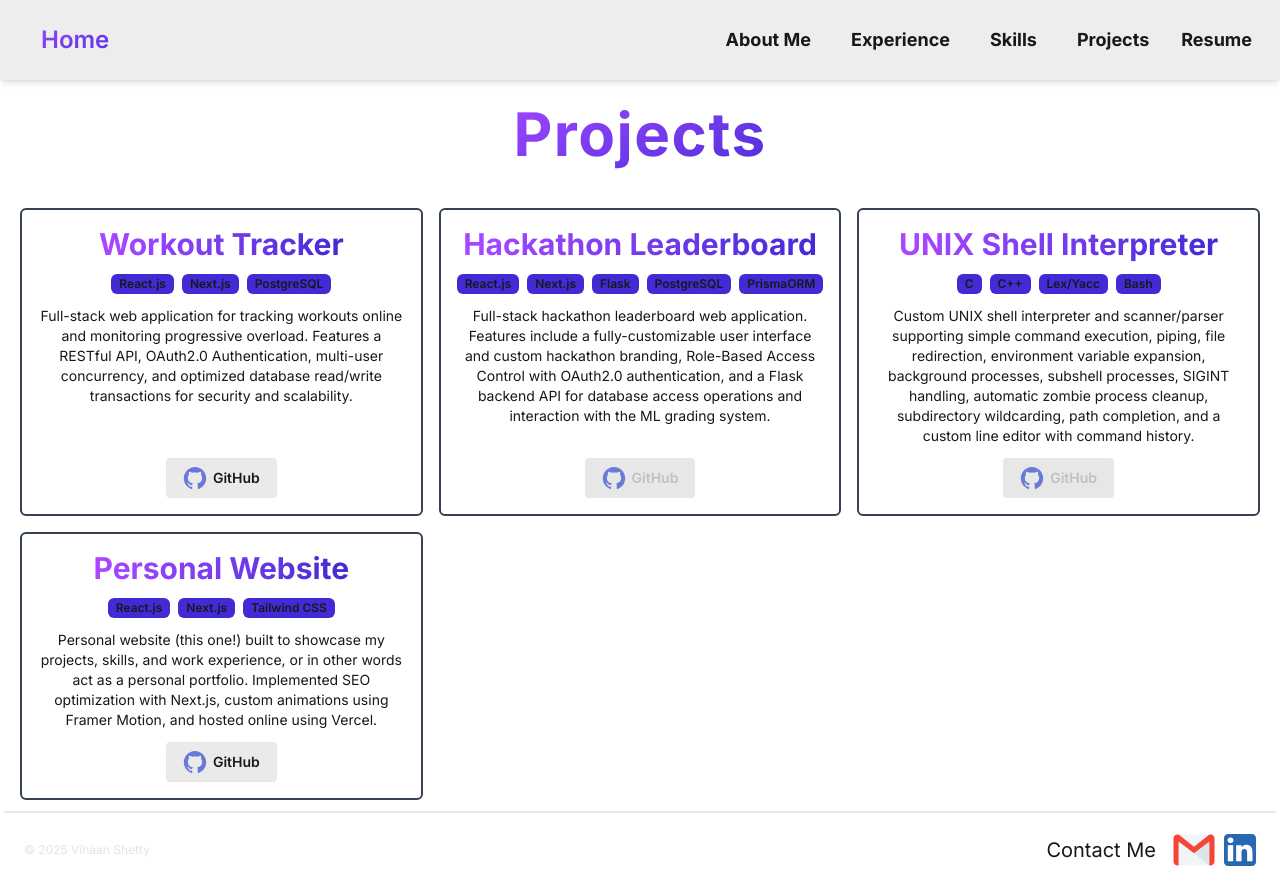
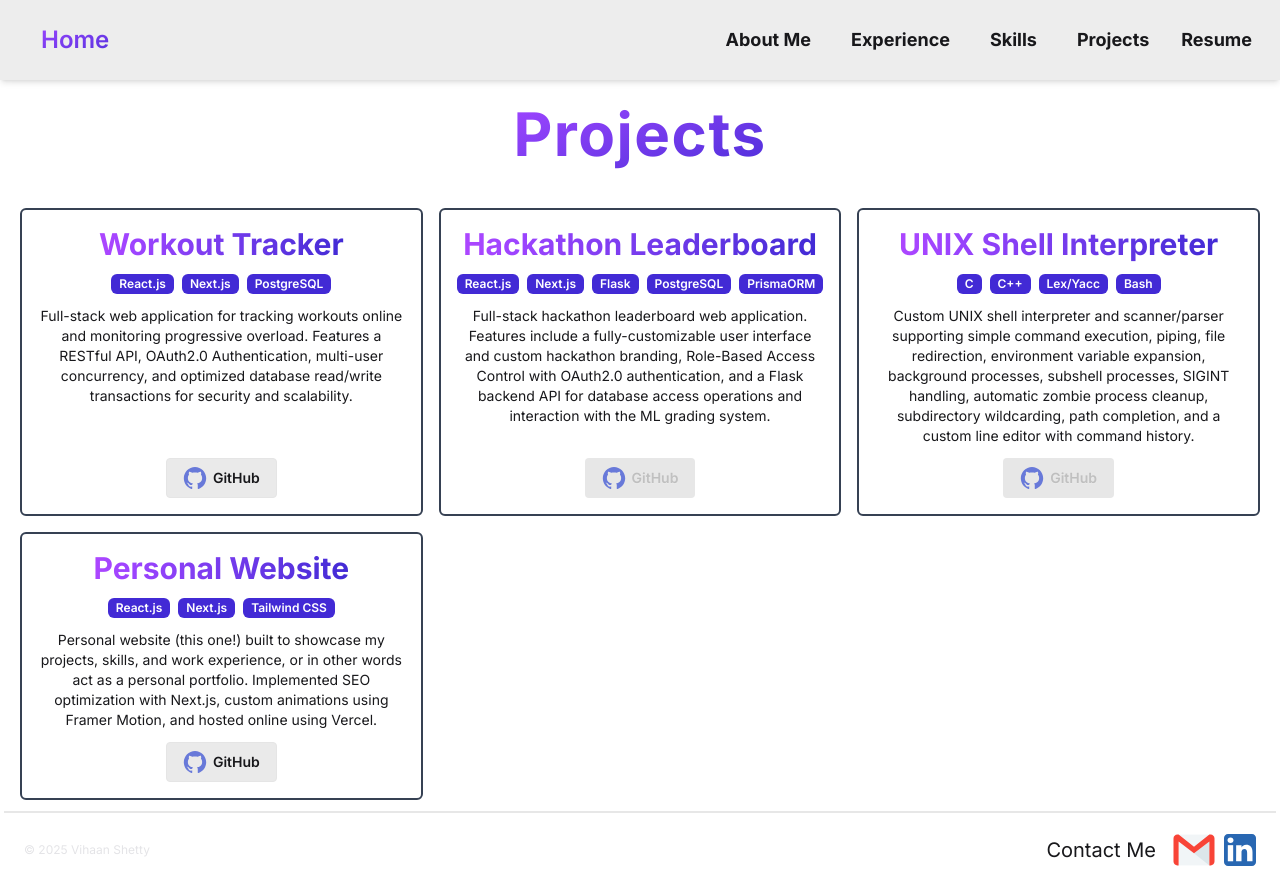
Before and after one commit to vshetty28/vihaan-personal-website, a Next.js app: page /projects in a window 1280 px wide. Built offline with nearby package versions, Linux system fonts and the light colour scheme.

Commit message:
text color issue

```diff
--- a/src/components/Project.js
+++ b/src/components/Project.js
@@ -6,7 +6,7 @@ const Project = ({ project }) => {
 			<h1 className="text-3xl font-bold mt-4 bg-linear-to-r from-purple-500 to-primary text-transparent bg-clip-text">{project.name}</h1>
 			<div className="flex-0 flex flex-row flex-wrap justify-center gap-2">
 				{project.skills.map((skill, index) => (
-					<span key={index} className="bg-primary text-foreground text-xs font-semibold px-2 py-0.5 rounded-md">
+					<span key={index} className="bg-primary text-white dark:text-foreground text-xs font-semibold px-2 py-0.5 rounded-md">
 						{skill}
 					</span>
 				))}
```
